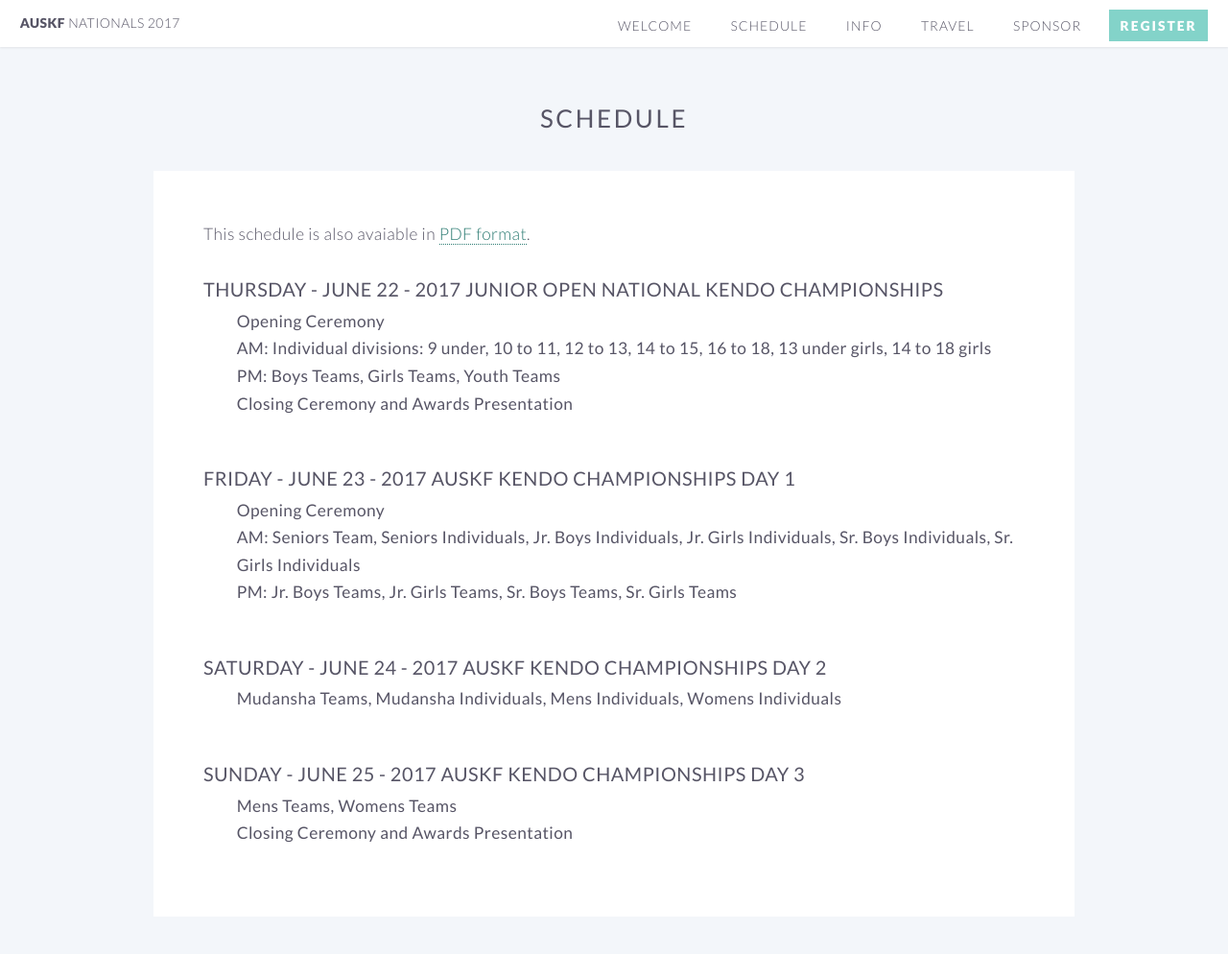
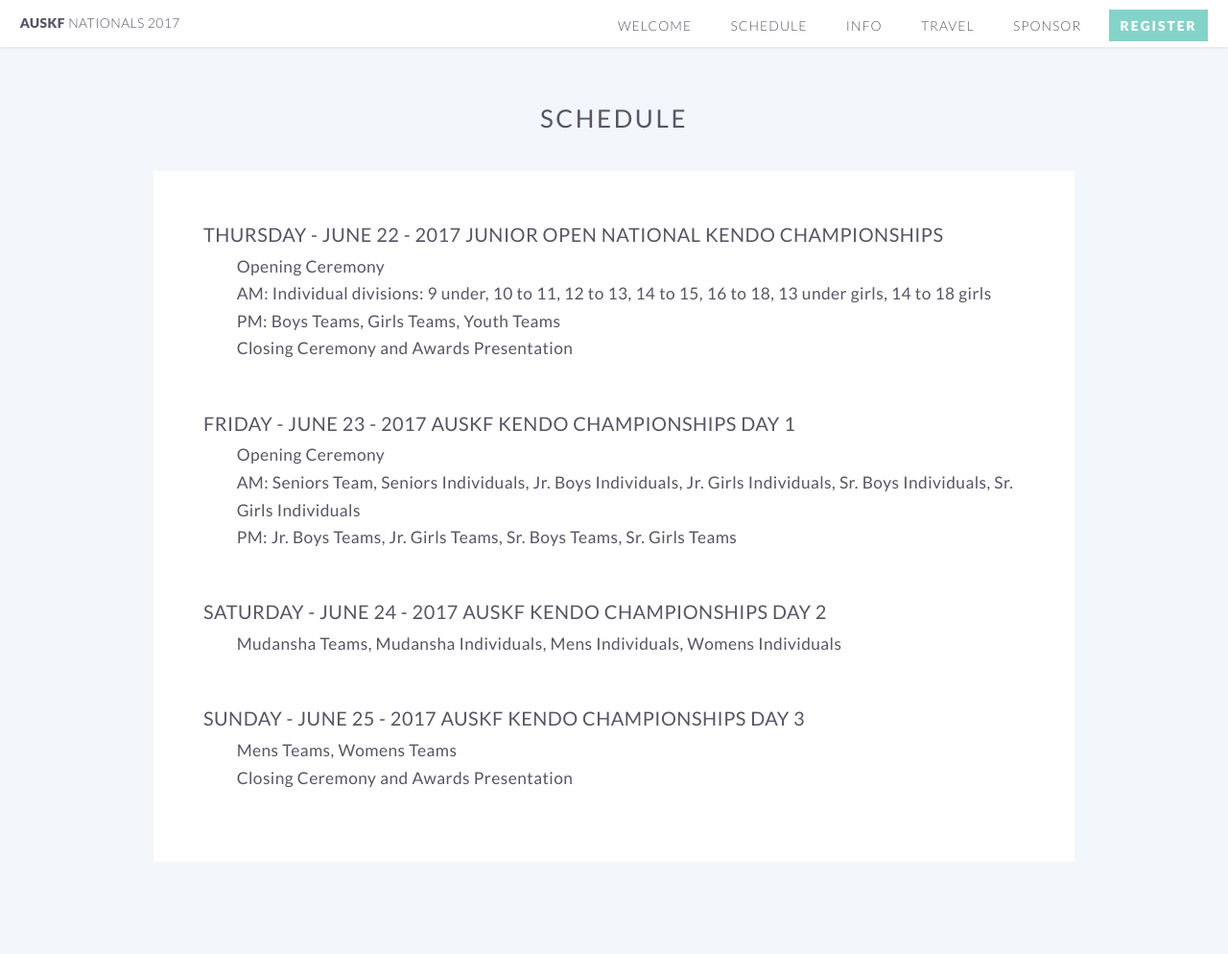
Before and after one commit to auskf-web/auskf-nationals.github.io, a Jekyll site: the page built from schedule.html, in a window 1280 px wide and 1232 px high. Shown: the top 994 px of the window at 96% size. Built offline with Jekyll 4.4.1, drawn with Linux system fonts in a browser that asks for light colours.

Commit message:
Remove PDF of schedule

```diff
--- a/schedule.html
+++ b/schedule.html
@@ -27,8 +27,6 @@ th, td {
 
 		<div class="content">
 			<section>
-				This schedule is also avaiable in <a href="assets/Tournament Schedule.pdf" target="blank">PDF format</a>.<br><br>
-
 				<header><h3><b>Thursday - June 22 - 2017 Junior Open National Kendo Championships</b></h3></header>
 				<ul style="padding-left:2em; margin-bottom: 20px;">
 					<li><b>Opening Ceremony<b></li>
```
